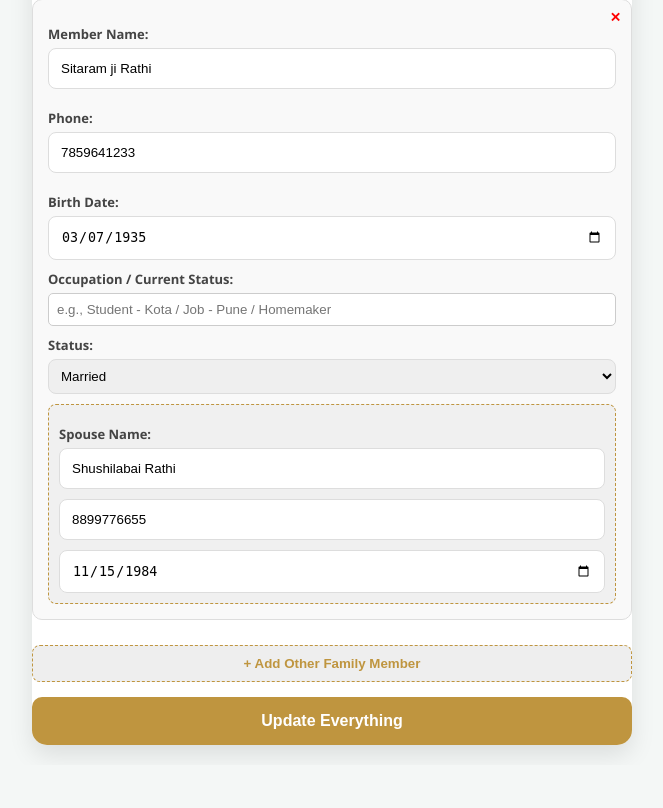
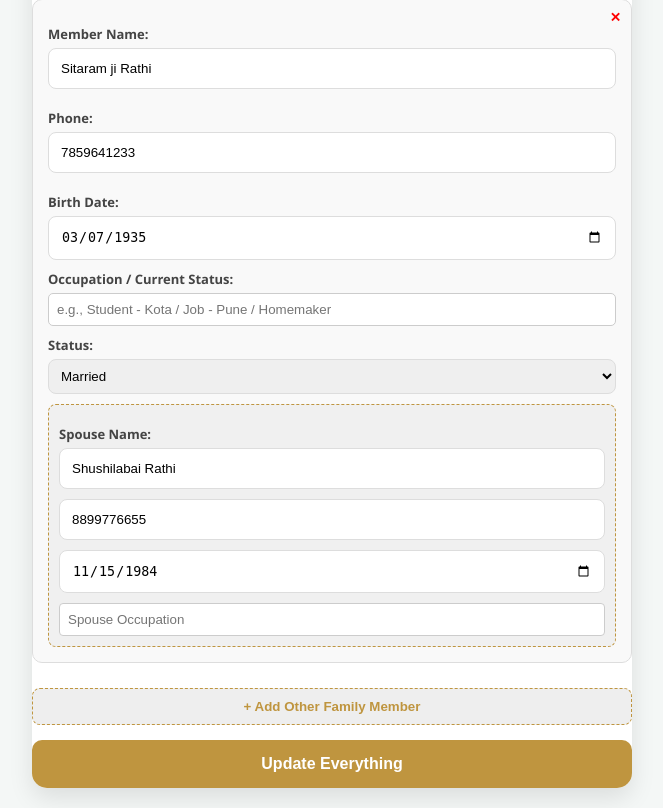
Before and after one commit to Varnikamah/Maheshwari_samaj_directory, a Django app: page /edit/6/ in a window 1280 px wide. Shown: the part 2239-3047 px from the top of the page, without its empty margins (308-971 px from the left). Before the commit the page ends 2994 px from the top, so only its background shows below. Run offline with Django 5.2, Linux system fonts and the light colour scheme; data comes from the database, SQL or seed files in the repository.

Commit message:
Added spouse occupation for family members and improved form stability

```diff
--- a/directory/templates/register.html
+++ b/directory/templates/register.html
@@ -134,6 +134,7 @@
                         <div style="display: flex; flex-direction: column; gap: 10px; margin-top: 10px;">
                             <input type="tel" name="member_spouse_phone[]" value="{{ fm.spouse_phone|default:'' }}" placeholder="Spouse Phone" maxlength="10" style="width: 100%;">
                             <input type="date" name="member_spouse_dob[]" class="dob-field" value="{{ fm.spouse_dob|date:'Y-m-d' }}" onkeydown="return false" style="width: 100%;">
+                            <input type="text" name="member_spouse_occupation[]" value="{{ fm.spouse_occupation|default:'' }}" placeholder="Spouse Occupation" style="width: 100%; padding: 8px; border: 1px solid #ccc; border-radius: 4px;">
                         </div>
                     </div>
                 </div>
```
